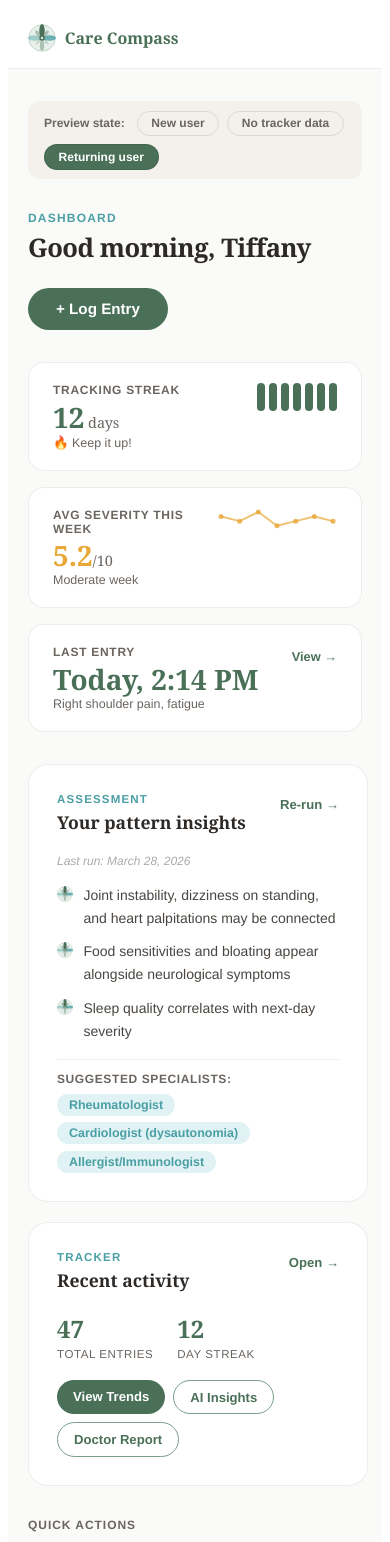
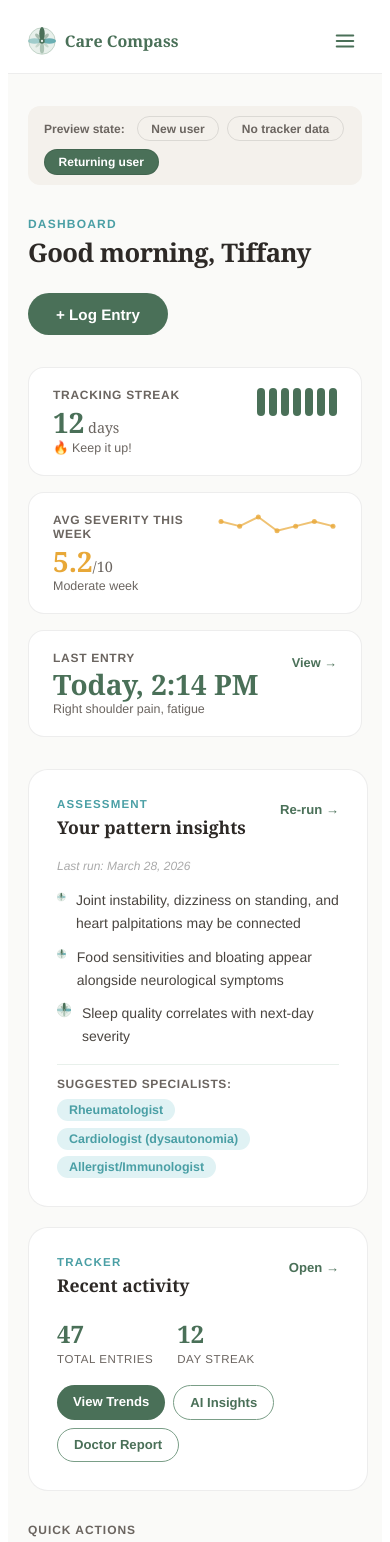
Before and after one commit to tiffanykbuettner-lab/care-compass-landing, a React (Vite) app: page /dashboard in a window 390 px wide. Shown: the top 1542 px of the page. Built offline with nearby package versions, Linux system fonts and the light colour scheme.

Commit message:
hamburger

```diff
--- a/src/CareCompassDashboard.jsx
+++ b/src/CareCompassDashboard.jsx
@@ -125,13 +125,20 @@ function OnboardingFlow({ userName, onComplete }) {
 
 /* ─── Main Dashboard ─────────────────────────────────────────────────────── */
 export default function CareCompassDashboard() {
+  const [menuOpen, setMenuOpen] = useState(false);
+
   useEffect(() => {
     const style = document.createElement("style");
     style.id = "dashboard-responsive";
     style.innerHTML = `
       @media (max-width: 600px) {
-        .dash-nav-links a { display: none !important; }
+        .dash-nav-links { display: none !important; }
+        .dash-hamburger { display: flex !important; }
         .dash-demo-bar { flex-wrap: wrap; }
+      }
+      @media (min-width: 601px) {
+        .dash-hamburger { display: none !important; }
+        .dash-mobile-menu { display: none !important; }
       }
     `;
     document.head.appendChild(style);
@@ -183,13 +190,44 @@ export default function CareCompassDashboard() {
             <BotanicalMark size={28}/>
             <span style={s.navLogoText}>Care Compass</span>
           </a>
+          {/* Desktop nav links */}
           <div style={s.navLinks} className="dash-nav-links">
             <a href="/compass" style={s.navLink}>Assessment</a>
             <a href="/tracker" style={s.navLink}>Tracker</a>
             <a href="/pricing" style={s.navLink}>Pricing</a>
             <a href="/account" style={s.navAvatar}>{user.name[0]}</a>
           </div>
+          {/* Hamburger button — mobile only */}
+          <button
+            className="dash-hamburger"
+            onClick={() => setMenuOpen(o => !o)}
+            style={s.hamburgerBtn}
+            aria-label="Toggle menu"
+          >
+            {menuOpen ? (
+              <svg width="22" height="22" viewBox="0 0 24 24" fill="none" stroke={SAGE_DARK} strokeWidth="2.2" strokeLinecap="round">
+                <line x1="18" y1="6" x2="6" y2="18"/><line x1="6" y1="6" x2="18" y2="18"/>
+              </svg>
+            ) : (
+              <svg width="22" height="22" viewBox="0 0 24 24" fill="none" stroke={SAGE_DARK} strokeWidth="2.2" strokeLinecap="round">
+                <line x1="3" y1="6" x2="21" y2="6"/><line x1="3" y1="12" x2="21" y2="12"/><line x1="3" y1="18" x2="21" y2="18"/>
+              </svg>
+            )}
+          </button>
         </div>
+        {/* Mobile dropdown menu */}
+        {menuOpen && (
+          <div className="dash-mobile-menu" style={s.mobileMenu}>
+            <a href="/compass" style={s.mobileMenuLink} onClick={() => setMenuOpen(false)}>Assessment</a>
+            <a href="/tracker" style={s.mobileMenuLink} onClick={() => setMenuOpen(false)}>Tracker</a>
+            <a href="/pricing" style={s.mobileMenuLink} onClick={() => setMenuOpen(false)}>Pricing</a>
+            <div style={s.mobileMenuDivider}/>
+            <a href="/account" style={s.mobileMenuLink} onClick={() => setMenuOpen(false)}>
+              <span style={s.mobileMenuAvatar}>{user.name[0]}</span>
+              Account settings
+            </a>
+          </div>
+        )}
       </nav>
 
       <main style={s.main}>
@@ -305,7 +343,7 @@ export default function CareCompassDashboard() {
                     <div style={s.patternList}>
                       {assessment.topPatterns.map((p, i) => (
                         <div key={i} style={s.patternItem}>
-                          <span style={s.patternBullet}><BotanicalMark size={16}/></span>
+                          <BotanicalMark size={16}/>
                           <p style={s.patternText}>{p}</p>
                         </div>
                       ))}
@@ -426,6 +464,12 @@ const s = {
   navLink: { fontSize: "0.8rem", color: WARM_GRAY, textDecoration: "none", whiteSpace: "nowrap" },
   navAvatar: { width: 34, height: 34, borderRadius: "50%", background: SAGE_DARK, color: "#fff", display: "flex", alignItems: "center", justifyContent: "center", fontWeight: 700, fontSize: "0.875rem", textDecoration: "none", fontFamily: "'Playfair Display', Georgia, serif" },
 
+  hamburgerBtn: { display: "none", alignItems: "center", justifyContent: "center", background: "none", border: "none", cursor: "pointer", padding: "0.35rem", borderRadius: "8px", flexShrink: 0 },
+  mobileMenu: { borderTop: `1px solid rgba(0,0,0,0.07)`, padding: "0.75rem 1.25rem 1rem", display: "flex", flexDirection: "column", gap: "0.15rem", background: "#fff" },
+  mobileMenuLink: { display: "flex", alignItems: "center", gap: "0.75rem", padding: "0.75rem 0.5rem", fontSize: "0.95rem", color: INK, textDecoration: "none", borderRadius: "0.5rem", fontWeight: 500 },
+  mobileMenuDivider: { height: 1, background: "rgba(0,0,0,0.07)", margin: "0.35rem 0" },
+  mobileMenuAvatar: { width: 28, height: 28, borderRadius: "50%", background: SAGE_DARK, color: "#fff", display: "flex", alignItems: "center", justifyContent: "center", fontWeight: 700, fontSize: "0.8rem", fontFamily: "'Playfair Display', Georgia, serif", flexShrink: 0 },
+
   main: { flex: 1, padding: "2rem 1.25rem", boxSizing: "border-box", width: "100%" },
   container: { maxWidth: 1100, margin: "0 auto", display: "flex", flexDirection: "column", gap: "2rem" },
 
@@ -465,12 +509,11 @@ const s = {
   sectionTitle: { fontFamily: "'Playfair Display', Georgia, serif", fontSize: "1.1rem", fontWeight: 700, color: INK, margin: 0 },
   sectionAction: { fontSize: "0.82rem", color: SAGE_DARK, fontWeight: 600, textDecoration: "none", whiteSpace: "nowrap", marginTop: "0.25rem" },
 
-  assessmentContent: { display: "flex", flexDirection: "column", gap: "1rem", textAlign: "left" },
-  assessmentDate: { fontSize: "0.75rem", color: "#aaa", margin: 0, fontStyle: "italic", textAlign: "left" },
+  assessmentContent: { display: "flex", flexDirection: "column", gap: "1rem" },
+  assessmentDate: { fontSize: "0.75rem", color: "#aaa", margin: 0, fontStyle: "italic" },
   patternList: { display: "flex", flexDirection: "column", gap: "0.65rem" },
   patternItem: { display: "flex", alignItems: "flex-start", gap: "0.65rem" },
-  patternBullet: { flexShrink: 0, marginTop: 2 },
-  patternText: { fontSize: "0.875rem", color: INK_LIGHT, lineHeight: 1.65, margin: 0, textAlign: "left" },
+  patternText: { fontSize: "0.875rem", color: INK_LIGHT, lineHeight: 1.65, margin: 0 },
   specialistRow: { display: "flex", flexDirection: "column", gap: "0.5rem", paddingTop: "0.75rem", borderTop: `1px solid ${SAGE_LIGHT}` },
   specialistLabel: { fontSize: "0.75rem", fontWeight: 600, color: WARM_GRAY, margin: 0, textTransform: "uppercase", letterSpacing: "0.05em" },
   specialistTags: { display: "flex", flexWrap: "wrap", gap: "0.4rem" },
```
